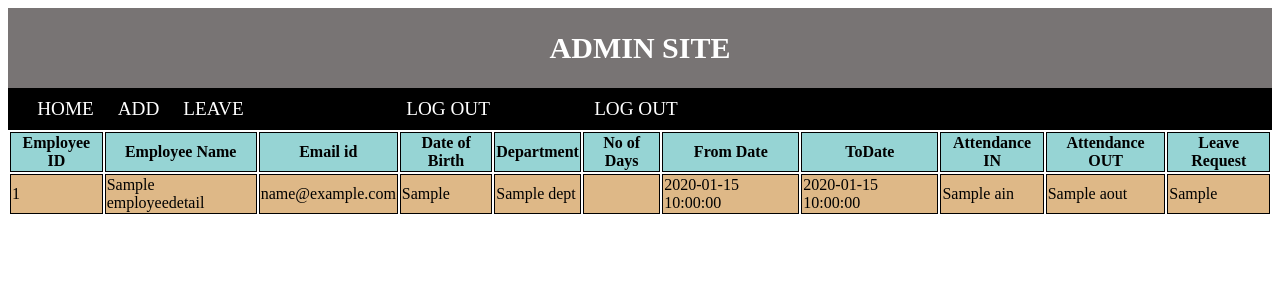
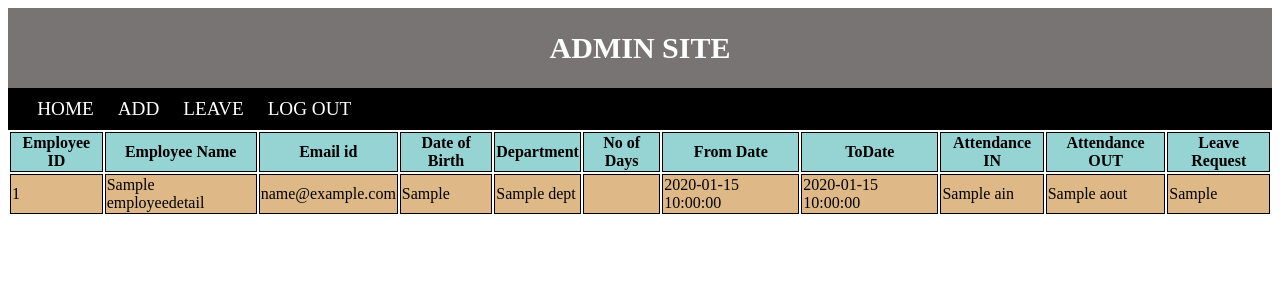
Before and after one commit to im-abirami-ravindran/EMS-APP, a Flask app: page /admin in a window 1280 px wide. Shown: the top 300 px of the page. Run offline with Flask 2, Linux system fonts and the light colour scheme; a database or web service that is not in the repository returns one stand-in record (values such as "Sample title"); some libraries are stand-ins or nearby versions.

Commit message:
made changes in admin file

```diff
--- a/templates/admin.html
+++ b/templates/admin.html
@@ -21,11 +21,7 @@
     <a href="/admin">HOME</a>
     <a href="{{url_for('aedit')}}">ADD</a>
     <a href="/">LEAVE</a>
-<<<<<<< HEAD
     <a href="/logout">LOG OUT</a>
-=======
-    <a href="/login">LOG OUT</a>
->>>>>>> a56c1252cac41d62a13cea509e34e1be18231a4c
     </nav>
 </div>
 <table >
```
